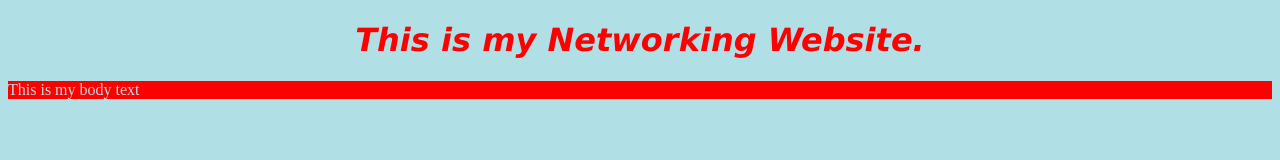
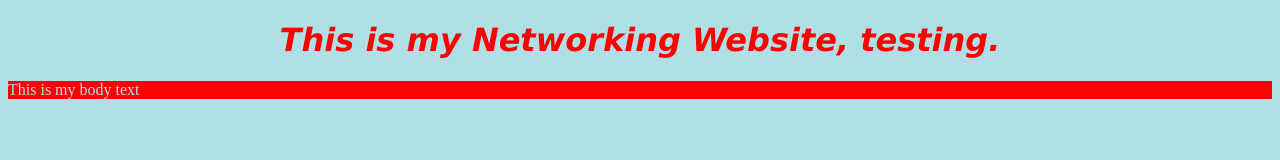
Before and after one commit to alit633/Networking, a plain HTML site: page index.html in a window 1280 px wide. Drawn offline with Linux system fonts and the light colour scheme.

Commit message:
Update index.html

```diff
--- a/index.html
+++ b/index.html
@@ -2,7 +2,7 @@
   <html>
     <head>
     <body style="background-color:powderblue;">
-      <h1 style = "color:red;font-family:verdana;text-align:center;"><i>This is my Networking Website.</i></h1>
+      <h1 style = "color:red;font-family:verdana;text-align:center;"><i>This is my Networking Website, testing.</i></h1>
       </head>
     <body>
       <p style = "background-color:red; color:powderblue;"> This is my body text </p>
```
